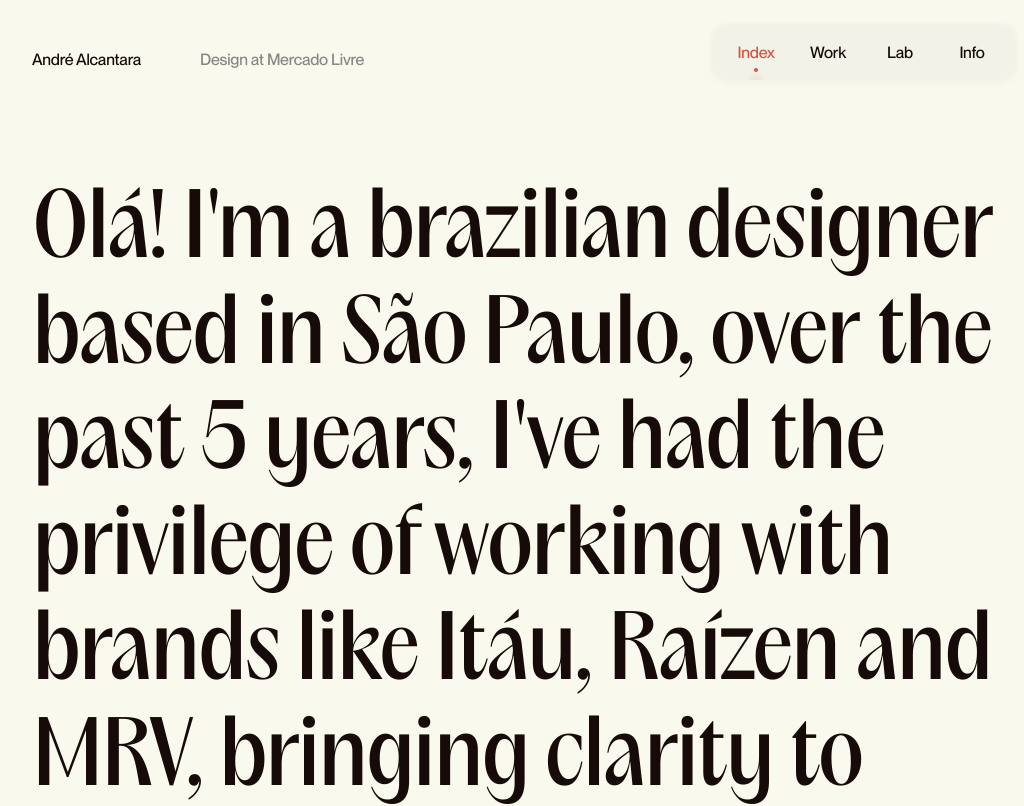
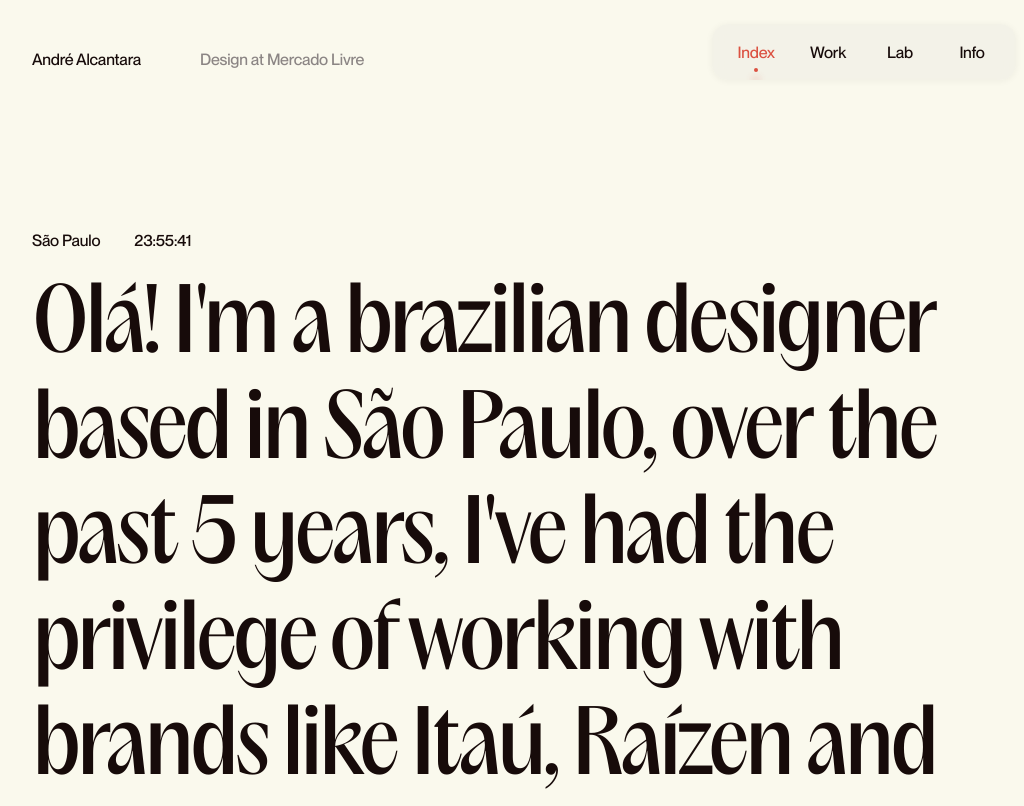
Before and after one commit to andre-alcantara/portfolio, a Next.js app: page / in a window 1280 px wide. Shown: the top 806 px of the page, without its empty margins (116-1140 px from the left). Built offline with nearby package versions, Linux system fonts and the light colour scheme.

Commit message:
feat: add LocationInfo component with live São Paulo time

```diff
--- a/app/globals.css
+++ b/app/globals.css
@@ -42,7 +42,7 @@
   --font-body: 'PP Neue Montreal', sans-serif;
   --font-size-display: 88px;
   --font-size-heading: ;
-  --font-size-body: ;
+  --font-size-body: 16px;
   --font-size-caption: ;
 
   /* Spacing — fill in from Figma */
--- a/app/page.module.css
+++ b/app/page.module.css
@@ -1,7 +1,12 @@
+.main {
+  padding-top: 120px;
+}
+
 .title {
+  margin: 0;
   font-family: var(--font-display);
   font-size: var(--font-size-display);
   color: var(--color-text-primary);
-  letter-spacing: -2px;
+  letter-spacing: -4px;
   line-height: 1.2;
 }
--- a/app/page.tsx
+++ b/app/page.tsx
@@ -1,12 +1,14 @@
 import { Container } from '@/components/ui/Container'
+import { LocationInfo } from '@/components/sections/LocationInfo'
 import styles from './page.module.css'
 
 export default function Home() {
   return (
-    <main>
+    <main className={styles.main}>
       <Container>
+        <LocationInfo />
         <h1 className={styles.title}>Olá! I'm a brazilian designer based in São Paulo, over the past 5 years,
-          I've had the privilege of working with brands like Itáu, Raízen and MRV, bringing clarity to complex
+          I've had the privilege of working with brands like Itaú, Raízen and MRV, bringing clarity to complex
           problems with intentional decisions and attention to craft.
           <br></br>Currently at Mercado Livre.</h1>
       </Container>
--- a/components/layout/Header.module.css
+++ b/components/layout/Header.module.css
@@ -32,7 +32,7 @@
   font-family: var(--font-body);
   font-size: 16px;
   font-weight: 500;
-  line-height: 1.5;
+  line-height: 1;
   letter-spacing: -0.2px;
   color: var(--color-text-secondary);
   white-space: nowrap;
--- /dev/null
+++ b/components/sections/LocationInfo.module.css
@@ -0,0 +1,21 @@
+.wrapper {
+  display: flex;
+  align-items: center;
+  gap: 8px;
+}
+
+.label {
+  font-family: var(--font-body);
+  font-size: 16px;
+  font-weight: 500;
+  line-height: 1;
+  letter-spacing: -0.2px;
+  color: var(--color-text-primary);
+  white-space: nowrap;
+}
+
+.sunPlaceholder {
+  width: 18px;
+  height: 18px;
+  flex-shrink: 0;
+}
--- /dev/null
+++ b/components/sections/LocationInfo.tsx
@@ -0,0 +1,25 @@
+'use client'
+
+import { useEffect, useState } from 'react'
+import { getSaoPauloTime } from '@/utils/time.js'
+import styles from './LocationInfo.module.css'
+
+export function LocationInfo() {
+  const [time, setTime] = useState<string>('')
+
+  useEffect(() => {
+    setTime(getSaoPauloTime())
+    const interval = setInterval(() => {
+      setTime(getSaoPauloTime())
+    }, 1000)
+    return () => clearInterval(interval)
+  }, [])
+
+  return (
+    <div className={styles.wrapper}>
+      <span className={styles.label}>São Paulo</span>
+      <div className={styles.sunPlaceholder} />
+      <span className={styles.label}>{time}</span>
+    </div>
+  )
+}
--- a/components/ui/Container.module.css
+++ b/components/ui/Container.module.css
@@ -2,4 +2,7 @@
   width: 100%;
   margin: 0 auto;
   padding: 0 16px;
+  display: flex;
+  flex-direction: column;
+  gap: 16px;
 }
--- /dev/null
+++ b/utils/time.js
@@ -0,0 +1,24 @@
+export function getSaoPauloTime() {
+  const date = new Date()
+
+  const formatter = new Intl.DateTimeFormat('en-GB', {
+    timeZone: 'America/Sao_Paulo',
+    hour: '2-digit',
+    minute: '2-digit',
+    second: '2-digit',
+    hour12: false
+  })
+
+  const parts = formatter.formatToParts(date)
+
+  const hours = parts.find(p => p.type === 'hour').value
+  const minutes = parts.find(p => p.type === 'minute').value
+  const seconds = parts.find(p => p.type === 'second').value
+
+  return `${hours}:${minutes}:${seconds}`
+}
+
+export function isDaytime(time) {
+  const hour = parseInt(time.split(':')[0], 10)
+  return hour >= 6 && hour < 18
+}
```
Also changed, not shown: components/layout/NavItem.module.css (line endings or trailing spaces).
